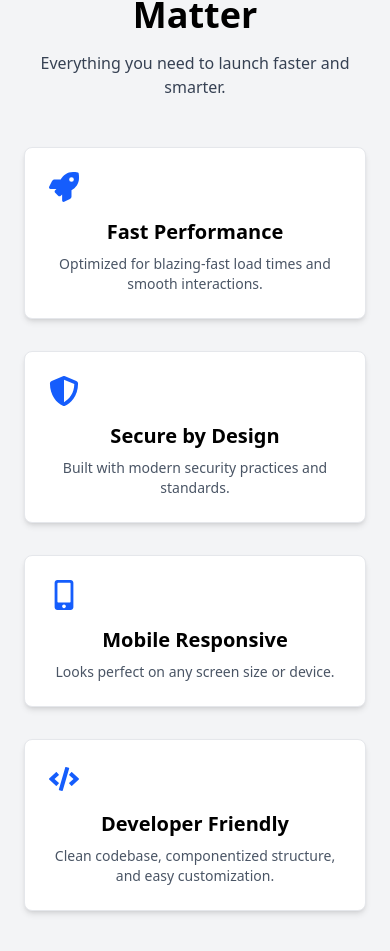
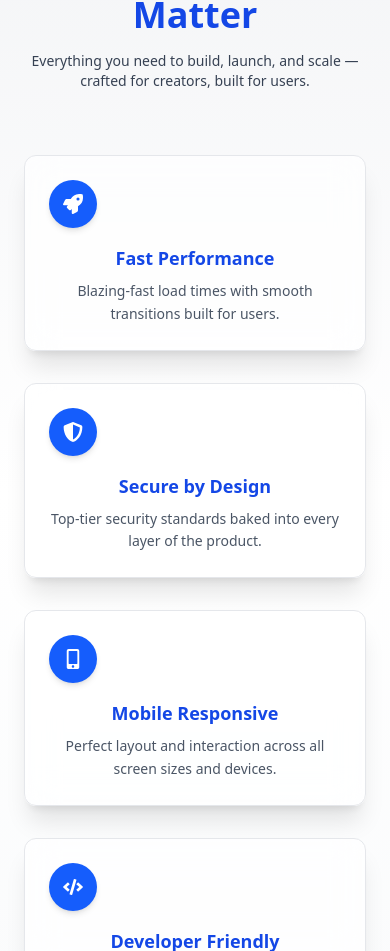
Before and after one commit to santosH7321/Frontend-Battle-IIT-Bhubaneswar-Hackathon, a React (Vite) app: page / in a window 390 px wide. Shown: the part 1049-2000 px from the top of the page. Built offline with nearby package versions, Linux system fonts and the light colour scheme.

Commit message:
Some UI bug Fixeses

```diff
--- a/src/components/Demo.jsx
+++ b/src/components/Demo.jsx
@@ -5,7 +5,7 @@ const Demo = () => {
   const sectionRef = useRef(null);
   const videoRef = useRef(null);
 
-   useEffect(() => {
+  useEffect(() => {
     const ctx = gsap.context(() => {
       gsap.from(sectionRef.current, {
         opacity: 0,
@@ -16,32 +16,36 @@ const Demo = () => {
 
       gsap.from(videoRef.current, {
         opacity: 0,
-        scale: 0.9,
+        scale: 0.95,
         duration: 1,
-        delay: 0.5,
+        delay: 0.4,
         ease: "back.out(1.7)",
       });
     }, sectionRef);
 
     return () => ctx.revert();
   }, []);
+
   return (
     <section
       id="demo"
       ref={sectionRef}
-      className="min-h-screen px-6 py-20 bg-white dark:bg-black text-black dark:text-white flex flex-col items-center justify-center"
+      className="min-h-screen px-6 py-24 bg-gradient-to-b from-gray-100 to-white dark:from-gray-900 dark:to-black text-black dark:text-white flex flex-col items-center justify-center"
     >
-      <div className="max-w-4xl text-center mb-12">
-        <h2 className="text-4xl font-bold mb-4">See It in Action</h2>
-        <p className="text-gray-600 dark:text-gray-300 text-lg">
-          Watch the demo below to understand how LaunchX can elevate your product.
+      <div className="max-w-4xl text-center mb-16">
+        <h2 className="text-4xl font-extrabold text-blue-700 dark:text-yellow-400 mb-4">
+          🚀 See It in Action
+        </h2>
+        <p className="text-gray-700 dark:text-gray-300 text-base sm:text-lg leading-relaxed">
+          Watch this quick demo to see how LaunchX powers fast, smooth, and scalable product launches.
         </p>
       </div>
 
-      <div ref={videoRef} className="w-full max-w-3xl aspect-video shadow-xl rounded-xl overflow-hidden border border-gray-300 dark:border-gray-700">
+      <div
+        ref={videoRef}
+        className="w-full max-w-3xl aspect-video rounded-2xl overflow-hidden border border-gray-200 dark:border-gray-700 shadow-2xl backdrop-blur-lg bg-white/80 dark:bg-white/5"
+      >
         <iframe
-          width="100%"
-          height="100%"
           src="https://www.youtube.com/embed/dQw4w9WgXcQ"
           title="Demo Video"
           frameBorder="0"
--- a/src/components/Features.jsx
+++ b/src/components/Features.jsx
@@ -1,27 +1,26 @@
-import {useRef } from "react";
+import { useRef } from "react";
 import { FaRocket, FaShieldAlt, FaMobileAlt, FaCode } from "react-icons/fa";
-
 
 const features = [
   {
-    icon: <FaRocket className="text-3xl text-blue-600 dark:text-yellow-400" />,
+    icon: <FaRocket className="text-white text-xl" />,
     title: "Fast Performance",
-    desc: "Optimized for blazing-fast load times and smooth interactions.",
+    desc: "Blazing-fast load times with smooth transitions built for users.",
   },
   {
-    icon: <FaShieldAlt className="text-3xl text-blue-600 dark:text-yellow-400" />,
+    icon: <FaShieldAlt className="text-white text-xl" />,
     title: "Secure by Design",
-    desc: "Built with modern security practices and standards.",
+    desc: "Top-tier security standards baked into every layer of the product.",
   },
   {
-    icon: <FaMobileAlt className="text-3xl text-blue-600 dark:text-yellow-400" />,
+    icon: <FaMobileAlt className="text-white text-xl" />,
     title: "Mobile Responsive",
-    desc: "Looks perfect on any screen size or device.",
+    desc: "Perfect layout and interaction across all screen sizes and devices.",
   },
   {
-    icon: <FaCode className="text-3xl text-blue-600 dark:text-yellow-400" />,
+    icon: <FaCode className="text-white text-xl" />,
     title: "Developer Friendly",
-    desc: "Clean codebase, componentized structure, and easy customization.",
+    desc: "Modular, well-documented code structure optimized for scaling.",
   },
 ];
 
@@ -29,19 +28,18 @@ const Features = () => {
   const sectionRef = useRef();
   const cardRefs = useRef([]);
 
-
-
-
   return (
     <section
       id="features"
       ref={sectionRef}
-      className="min-h-screen px-6 py-20 bg-gray-100 dark:bg-gray-900 text-black dark:text-white"
+      className="min-h-screen px-6 py-20 bg-gradient-to-b from-gray-100 via-white to-gray-50 dark:from-gray-900 dark:via-black dark:to-gray-950 text-black dark:text-white"
     >
       <div className="max-w-7xl mx-auto text-center">
-        <h2 className="text-4xl font-bold mb-4">Features That Matter</h2>
-        <p className="text-gray-700 dark:text-gray-300 mb-12">
-          Everything you need to launch faster and smarter.
+        <h2 className="text-4xl font-extrabold mb-4 text-blue-700 dark:text-yellow-400">
+          ✨ Features That Matter
+        </h2>
+        <p className="text-gray-700 dark:text-gray-300 mb-16 max-w-2xl mx-auto text-sm sm:text-base">
+          Everything you need to build, launch, and scale — crafted for creators, built for users.
         </p>
 
         <div className="grid grid-cols-1 sm:grid-cols-2 lg:grid-cols-4 gap-8">
@@ -49,11 +47,15 @@ const Features = () => {
             <div
               key={i}
               ref={(el) => (cardRefs.current[i] = el)}
-              className="bg-white dark:bg-black border border-gray-200 dark:border-gray-700 rounded-lg p-6 shadow-md hover:shadow-xl transition"
+              className="bg-white/70 dark:bg-white/5 backdrop-blur-lg border border-gray-200 dark:border-gray-700 rounded-xl p-6 shadow-xl hover:shadow-2xl transition duration-300 hover:scale-[1.03]"
             >
-              <div className="mb-4">{feature.icon}</div>
-              <h3 className="text-xl font-semibold mb-2">{feature.title}</h3>
-              <p className="text-gray-600 dark:text-gray-400 text-sm">
+              <div className="mb-4 w-12 h-12 flex items-center justify-center rounded-full bg-blue-600 dark:bg-yellow-500 shadow-md">
+                {feature.icon}
+              </div>
+              <h3 className="text-lg font-bold mb-2 text-blue-700 dark:text-yellow-300">
+                {feature.title}
+              </h3>
+              <p className="text-sm text-gray-600 dark:text-gray-400 leading-relaxed">
                 {feature.desc}
               </p>
             </div>
--- a/src/components/Footer.jsx
+++ b/src/components/Footer.jsx
@@ -26,7 +26,7 @@ const Footer = () => {
           <h4 className="text-lg font-semibold">Connect with us</h4>
           <div className="flex justify-center md:justify-end gap-4 text-2xl">
             <a
-              href="https://twitter.com"
+              href="https://x.com/santosH_sky01"
               target="_blank"
               rel="noreferrer"
               className="hover:text-blue-500 hover:scale-110 transition-transform"
@@ -34,7 +34,7 @@ const Footer = () => {
               <FaTwitter />
             </a>
             <a
-              href="https://github.com"
+              href="https://github.com/santosH7321"
               target="_blank"
               rel="noreferrer"
               className="hover:text-gray-800 dark:hover:text-white hover:scale-110 transition-transform"
@@ -42,7 +42,7 @@ const Footer = () => {
               <FaGithub />
             </a>
             <a
-              href="https://linkedin.com"
+              href="https://www.linkedin.com/in/santosh7321/"
               target="_blank"
               rel="noreferrer"
               className="hover:text-blue-700 hover:scale-110 transition-transform"
--- a/src/components/Navbar.jsx
+++ b/src/components/Navbar.jsx
@@ -87,7 +87,7 @@ const Navbar = () => {
         ref={navRef}
         className="max-w-7xl mx-auto px-4 sm:px-6 lg:px-8 flex justify-between items-center h-16"
       >
-        <a href="#home" className="text-white text-2xl font-extrabold tracking-tight">
+        <a href="#home" className="text-yellow-300 text-2xl font-extrabold tracking-tight">
           🚀 LaunchX
         </a>
 
```
Also changed, not shown: src/components/Testimonial.jsx (+16 -30 lines).
